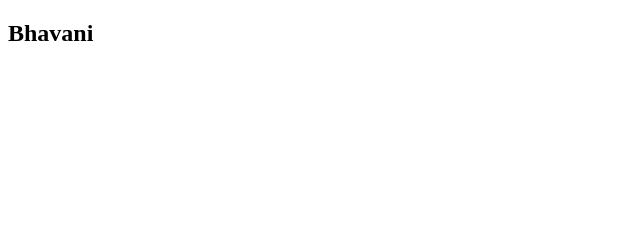
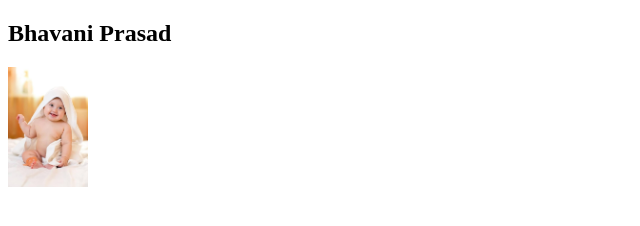
Before and after one commit to Bhavani-Prasad-M/demo, a plain HTML site: page index.html in a window 1280 px wide. Shown: the whole page, without its empty margins (0-640 px from the left). Drawn offline with Linux system fonts and the light colour scheme.

Commit message:
new files added

```diff
--- a/index.html
+++ b/index.html
@@ -6,6 +6,7 @@
     <title>Document</title>
 </head>
 <body>
-    <h2>Bhavani</h2>
+    <h2>Bhavani Prasad</h2>
+    <img src="baby-img.jpg" alt="" width="80">
 </body>
 </html>
```
Also changed, not shown: baby-img.jpg (added).
